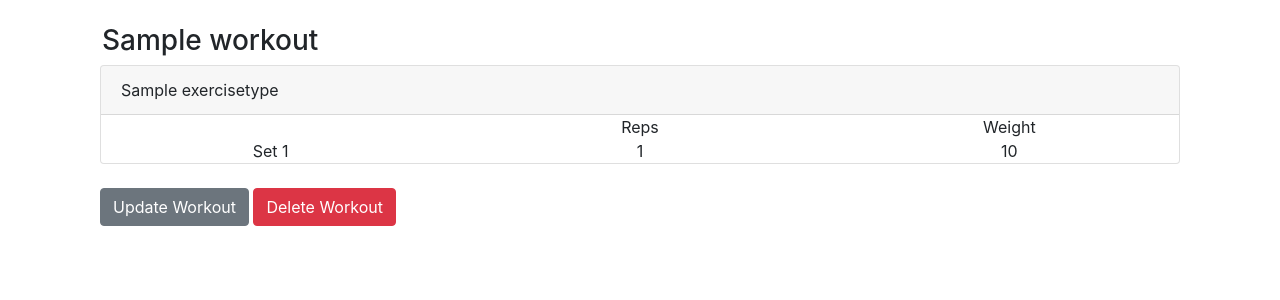
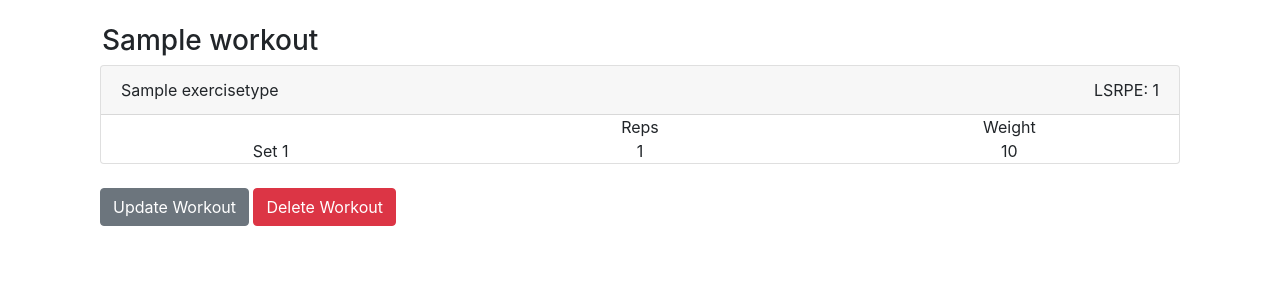
Before and after one commit to Tharindu-h/workout_tracker, a Django app: page /details/1 in a window 1280 px wide. Shown: the part 79-379 px from the top of the page. Run offline with Django 4.2, Linux system fonts and the light colour scheme; a user stored in the database is signed in; tables that the repository leaves empty hold one stand-in row (values such as "Sample post"); parts of the project's set-up code (start-up, migrations or seed data) failed here and were passed over; some libraries are stand-ins or nearby versions.

Commit message:
Display LSRPE on the workout details page

```diff
--- a/workout/templates/workout/detail.html
+++ b/workout/templates/workout/detail.html
@@ -7,7 +7,12 @@
   {% for e in object.exercises.all %}
     <div class="container">
       <div class="card">
-        <div class="card-header">{{ e.exercise_type.name }}</div>
+        <div class="card-header">
+          <div class="row justify-content-between">
+            <div class="col">{{ e.exercise_type.name }}</div>
+            <div class="col" style="text-align: right;"> LSRPE: {{ e.lsrpe }}</div>
+          </div>
+        </div>
         <div class="row">
           <div class="col-4"></div>
           <div class="col-4 text-center">Reps</div>
@@ -20,8 +25,8 @@
             <div class="col-4 text-center">{{ s.weight }}</div>
           </div>
         {% endfor %}
+      </div>
     </div>
-  </div>
   </br>
   {% endfor %}
   <div class="container">
--- a/workout/templates/workout/update_workout.html
+++ b/workout/templates/workout/update_workout.html
@@ -71,11 +71,7 @@
                 <label>LSRPE</label>
               </div>
               <div class="col-3">
-                {% if exercise.lsrpe != None %}
-                  <input type="text" class="form-control" name="E{{ exercise.exercise_number }}-lsrpe" value={{ exercise.lsrpe }} id="e{{ exercise.exercise_number }}-lsrpe"></input>
-                {% else %}
-                  <input type="text" class="form-control" name="E{{ exercise.exercise_number }}-lsrpe" value=0 id="e{{ exercise.exercise_number }}-lsrpe"></input>
-                {% endif %}
+                <input type="text" class="form-control" name="E{{ exercise.exercise_number }}-lsrpe" value={{ exercise.lsrpe }} id="e{{ exercise.exercise_number }}-lsrpe"></input>
               </div>
             </div>
             <div class="row mt-2 justify-content-start" id="addSetButton{{ exercise.exercise_number }}">
```
